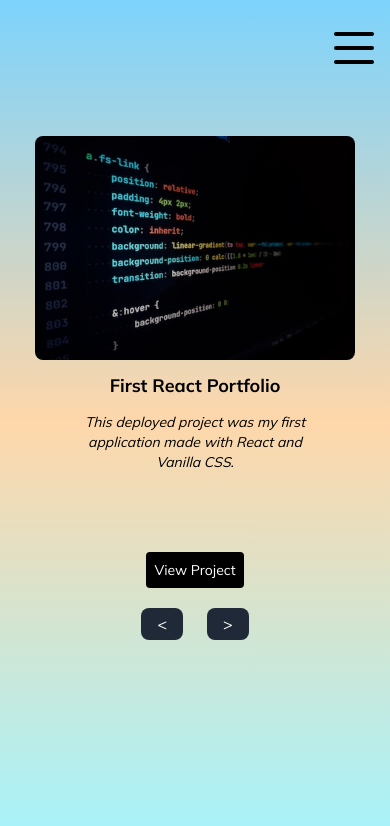
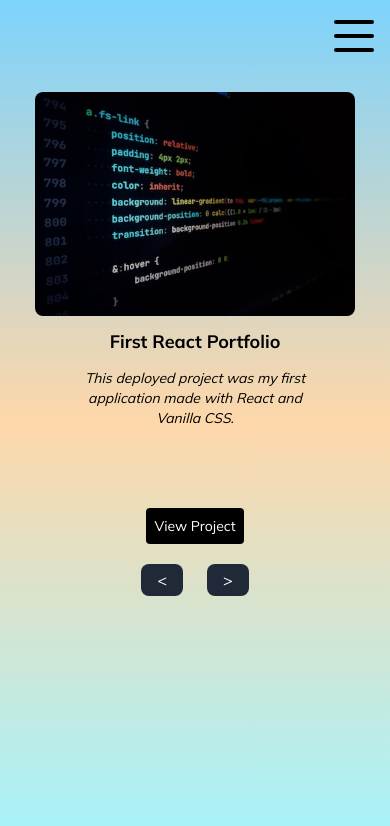
Before and after one commit to perfectblue0/updated-portfolio, a Next.js app: page /portfolio in a window 390 px wide. Shown: the top 826 px of the page. Built offline with nearby package versions, Linux system fonts and the light colour scheme.

Commit message:
cleaned up tailwind.config.js, changed up layout.js to remove calculation in hopes of bettering performance and it worked, removed buttons on Home page and will only be visible when on xs screen

```diff
--- a/src/app/layout.js
+++ b/src/app/layout.js
@@ -13,11 +13,11 @@
   return (
     <html lang="en">
       <body className={mulish.className}>
-        <div className="w-screen h-screen top-0 bottom-0 bg-cover overflow-y-auto bg-gradient-to-b from-sky-300 via-orange-200 to-cyan-200">
-          <div className="h-24">
+        <div className="flex flex-col h-screen bg-gradient-to-b from-sky-300 via-orange-200 to-cyan-200 overflow-y-auto">
+          <div className="mt-5">
             <NavBar />
           </div>
-          <div className="h-[calc(100vh-6rem)]">{children}</div>
+          <div className="flex-grow ">{children}</div>
         </div>
       </body>
     </html>
--- a/src/app/page.jsx
+++ b/src/app/page.jsx
@@ -30,7 +30,7 @@
           and ingenuity.
         </p>
         {/* buttons */}
-        <div className="w-full flex pb-4 gap-4">
+        <div className="hidden xs:flex w-full pb-4 gap-4">
           <Link href="/portfolio">
             <button className="p-3 rounded-lg bg-gray-700 text-white hover:bg-sky-800 transition ease-out duration-500 transform hover:scale-105">
               View My Work
--- a/tailwind.config.js
+++ b/tailwind.config.js
@@ -10,11 +10,6 @@
       screens: {
         xs: { max: "639px" },
       },
-      backgroundImage: {
-        "gradient-radial": "radial-gradient(var(--tw-gradient-stops))",
-        "gradient-conic":
-          "conic-gradient(from 180deg at 50% 50%, var(--tw-gradient-stops))",
-      },
     },
   },
   plugins: [],
```
Also changed, not shown: package.json (+6 -6 lines).
